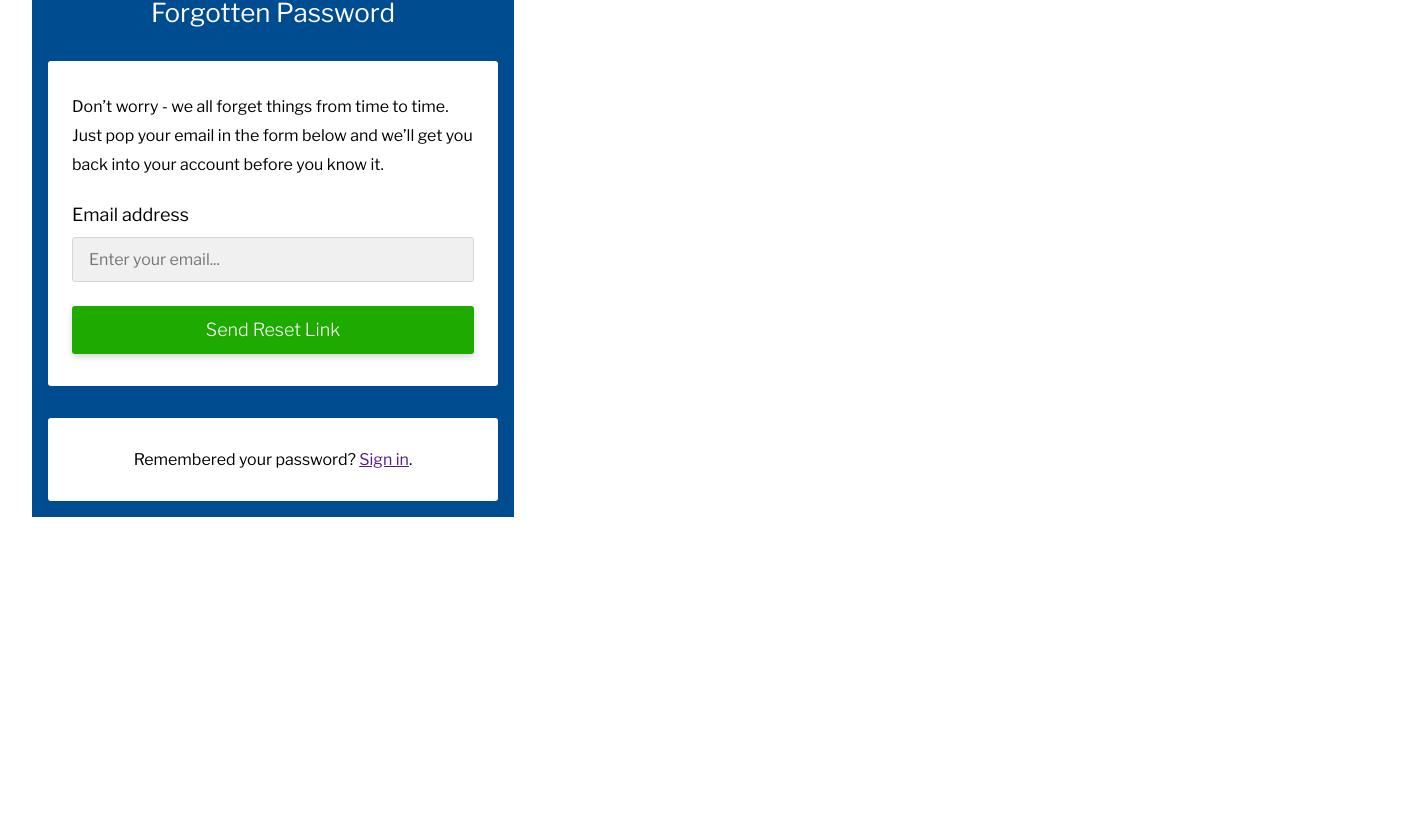
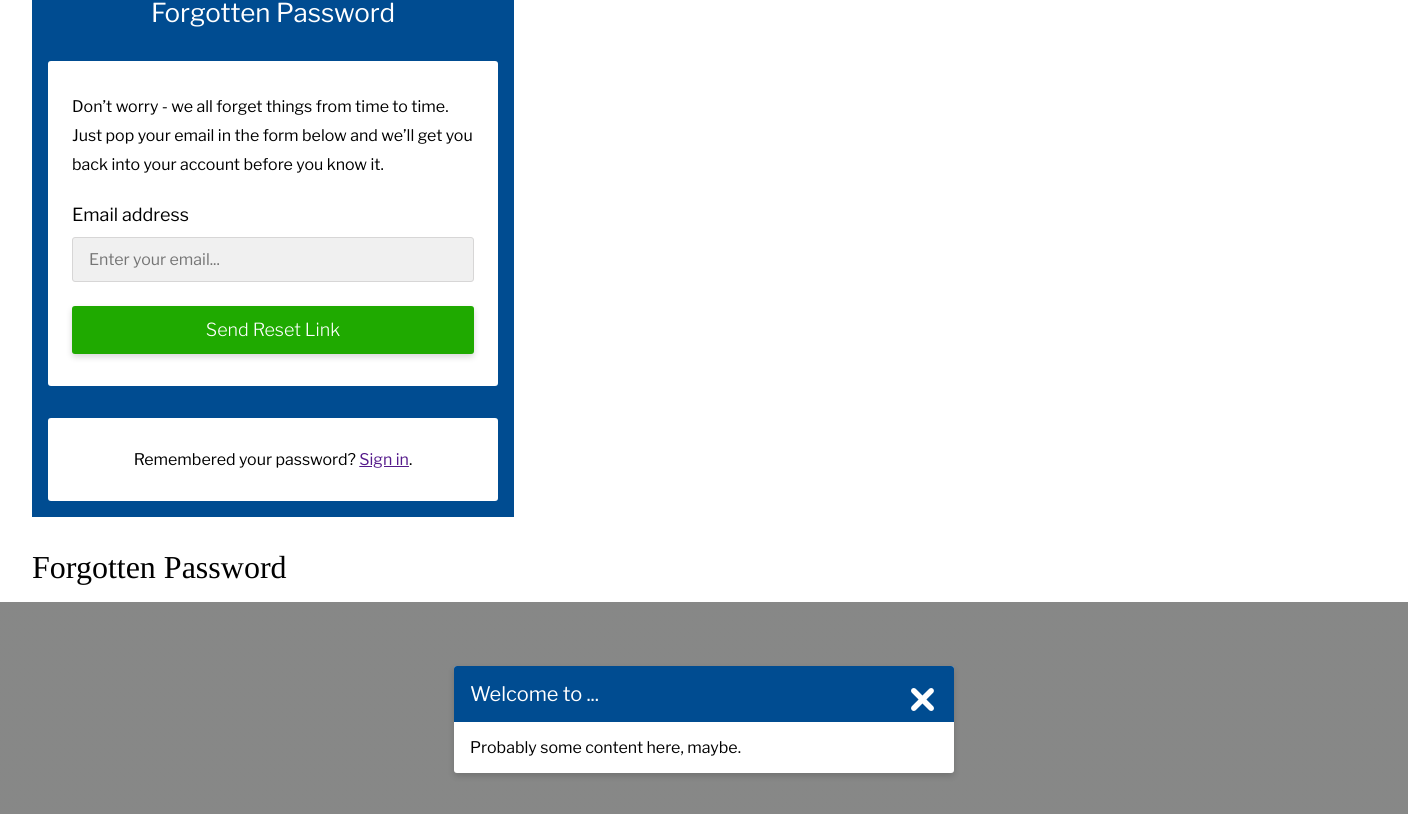
Before and after one commit to AdamMcquiff/proj-webapp, an Angular app: page /sink in a window 1280 px wide. Shown: the part 3532-4346 px from the top of the page, 1408 px wide, since content can reach past the window. Before the commit the page ends 4081 px from the top, so only its background shows below. Built offline with nearby package versions, Linux system fonts and the light colour scheme.

Commit message:
Added generic dialog styles

```diff
--- a/src/app/sink.component.html
+++ b/src/app/sink.component.html
@@ -253,5 +253,30 @@
         </main>
     </article>
 
+    <article class="sink-section">
+        <h2 class="sink-section-title">Forgotten Password</h2>
+
+        <div style="padding: 4em;
+                    background-image: linear-gradient(0deg, rgba(84, 85, 84, 0.7), rgba(84, 85, 84, 0.7));
+                    position: absolute;
+                    width: 110%;
+                    height: 15em;
+                    margin: 0 -2em;">
+
+            <dialog open class="dialog">
+                <div class="dialog-header">
+                    <h3 class="dialog-header-title">Welcome to ...</h3>
+
+                    <button class="dialog-dismiss-btn" aria-label="Dismiss"></button>
+                </div>
+
+                <div class="dialog-body">
+                    Probably some content here, maybe.
+                </div>
+            </dialog>
+
+        </div>
+    </article>
+
 
 </main>
--- /dev/null
+++ b/src/sass/modules/_dialog.scss
@@ -0,0 +1,54 @@
+/*
+ * Dialog
+ *
+ */
+
+.dialog {
+    border: 0;
+    border-radius: 3px;
+    box-shadow: 0 3px 6px 0 rgba(0, 0, 0, 0.16);
+
+    font-family: $libre-franklin;
+
+    padding: 0;
+    width: 31.25em;
+
+    &-header {
+        background: $dark-blue;
+
+        border-top-left-radius: 3px;
+        border-top-right-radius: 3px;
+
+        color: white;
+        padding: 1em;
+        position: relative;
+
+        &-title {
+            font-size: 1.25em;
+        }
+    }
+
+    &-body {
+        border-bottom-left-radius: 3px;
+        border-bottom-right-radius: 3px;
+        padding: 1em;
+    }
+
+    &-dismiss-btn {
+        background: url('../assets/img/icons/white-cross.svg');
+        background-position: 50%;
+        background-repeat: no-repeat;
+        background-size: contain;
+
+        border: none;
+
+        cursor: pointer;
+
+        float: right;
+        height: 1.75em;
+        position: absolute;
+        right: 1.5em;
+        top: 1.65em;
+        width: 1.75em;
+    }
+}
--- a/src/sass/style.scss
+++ b/src/sass/style.scss
@@ -9,6 +9,7 @@
 // Modules
 @import 'modules/sink';
 @import 'modules/buttons';
+@import 'modules/dialog';
 @import 'modules/forms';
 @import 'modules/kanban-cards';
 @import 'modules/tables';
```
Also changed, not shown: src/assets/img/icons/white-cross.svg (added).
